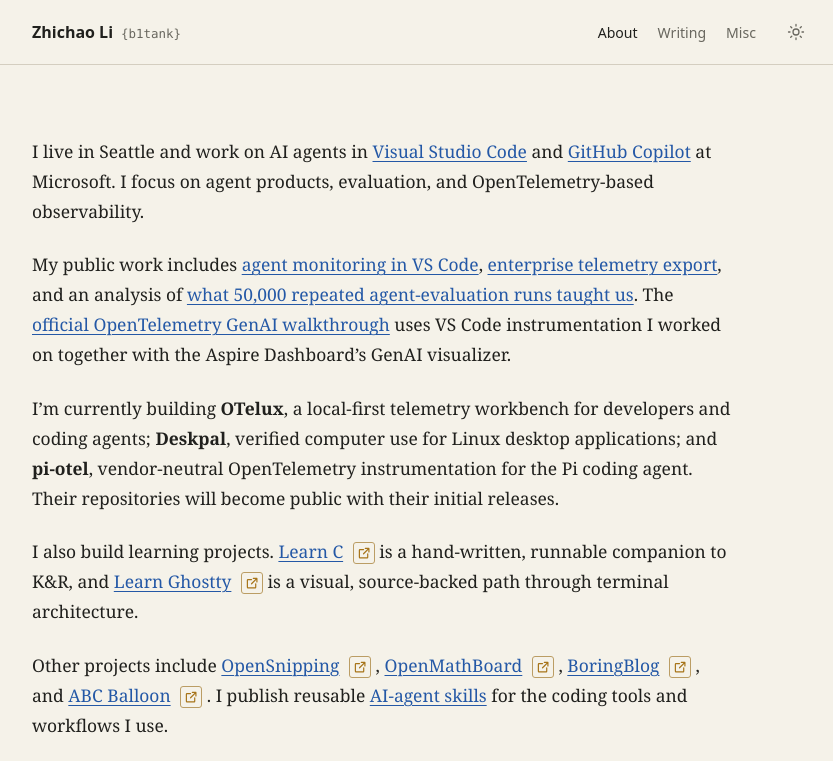
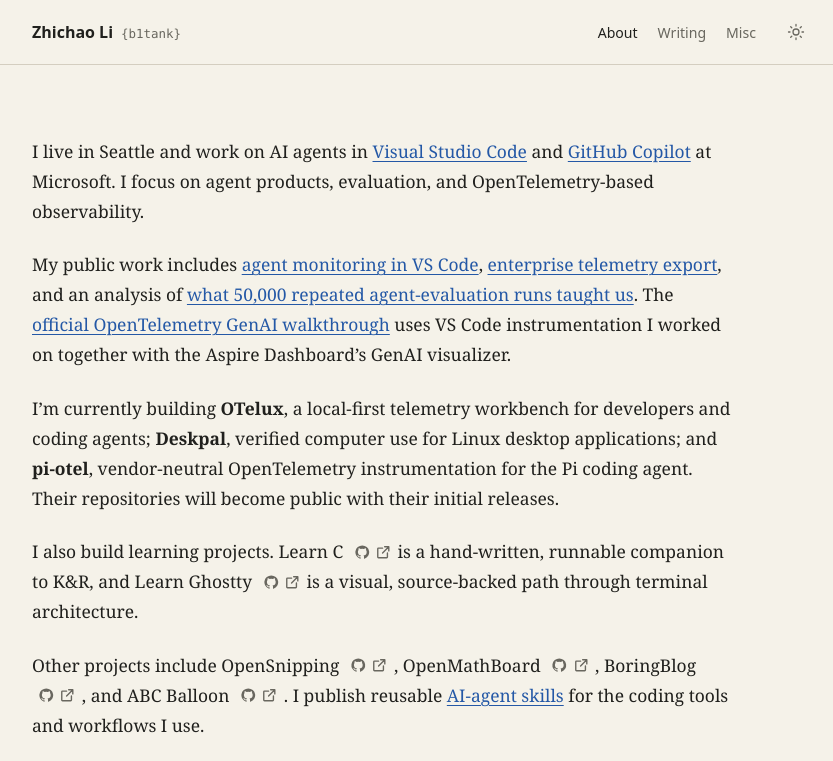
Before and after one commit to b1tank/b1tank.github.io, an Astro site: page / in a window 1280 px wide. Shown: the top 761 px of the page, without its empty margins (218-1051 px from the left). Built offline with nearby package versions, Linux system fonts and the light colour scheme; Astro itself is replaced by a stand-in of ours.

Commit message:
separate source and demo project icons

```diff
--- a/src/components/DemoLink.astro
+++ /dev/null
@@ -1,10 +0,0 @@
----
-interface Props { href: string; label: string; }
-const { href, label } = Astro.props;
----
-<a class="demo-link" href={href} aria-label={`Open ${label} demo`} title={`Open ${label} demo`}>
-  <svg viewBox="0 0 24 24" aria-hidden="true">
-    <path d="M14 4h6v6M20 4l-9 9" />
-    <path d="M18 13v6a1 1 0 0 1-1 1H5a1 1 0 0 1-1-1V7a1 1 0 0 1 1-1h6" />
-  </svg>
-</a>
--- /dev/null
+++ b/src/components/ProjectLinks.astro
@@ -0,0 +1,12 @@
+---
+interface Props { repository: string; demo?: string; label: string; }
+const { repository, demo, label } = Astro.props;
+---
+<span class="project-links-inline">
+  <a class="project-icon" href={repository} aria-label={`View ${label} source on GitHub`} title="View source on GitHub">
+    <svg viewBox="0 0 24 24" aria-hidden="true"><path class="fill" d="M12 2a10 10 0 0 0-3.16 19.49c.5.09.68-.22.68-.48v-1.87c-2.78.6-3.37-1.18-3.37-1.18-.45-1.16-1.11-1.47-1.11-1.47-.91-.62.07-.61.07-.61 1 .07 1.53 1.03 1.53 1.03.9 1.53 2.35 1.09 2.92.83.09-.65.35-1.09.64-1.34-2.22-.25-4.55-1.11-4.55-4.94 0-1.09.39-1.98 1.03-2.68-.1-.25-.45-1.27.1-2.64 0 0 .84-.27 2.75 1.02A9.6 9.6 0 0 1 12 6.82a9.6 9.6 0 0 1 2.5.34c1.91-1.29 2.75-1.02 2.75-1.02.55 1.37.2 2.39.1 2.64.64.7 1.03 1.59 1.03 2.68 0 3.84-2.34 4.68-4.57 4.93.36.31.68.92.68 1.86V21c0 .27.18.58.69.48A10 10 0 0 0 12 2Z"/></svg>
+  </a>
+  {demo && <a class="project-icon" href={demo} aria-label={`Open ${label} demo`} title="Open demo">
+    <svg viewBox="0 0 24 24" aria-hidden="true"><path d="M14 4h6v6M20 4l-9 9"/><path d="M18 13v6a1 1 0 0 1-1 1H5a1 1 0 0 1-1-1V7a1 1 0 0 1 1-1h6"/></svg>
+  </a>}
+</span>
--- a/src/pages/index.astro
+++ b/src/pages/index.astro
@@ -1,6 +1,6 @@
 ---
 import BaseLayout from '../layouts/BaseLayout.astro';
-import DemoLink from '../components/DemoLink.astro';
+import ProjectLinks from '../components/ProjectLinks.astro';
 ---
 <BaseLayout>
   <div class="shell simple-page">
@@ -11,9 +11,9 @@
 
       <p>I’m currently building <strong>OTelux</strong>, a local-first telemetry workbench for developers and coding agents; <strong>Deskpal</strong>, verified computer use for Linux desktop applications; and <strong>pi-otel</strong>, vendor-neutral OpenTelemetry instrumentation for the Pi coding agent. Their repositories will become public with their initial releases.</p>
 
-      <p>I also build learning projects. <a href="https://github.com/b1tank/learnc">Learn C</a><DemoLink href="https://b1tank.github.io/learnc/" label="Learn C" /> is a hand-written, runnable companion to K&amp;R, and <a href="https://github.com/b1tank/learn-ghostty">Learn Ghostty</a><DemoLink href="https://b1tank.github.io/learn-ghostty/" label="Learn Ghostty" /> is a visual, source-backed path through terminal architecture.</p>
+      <p>I also build learning projects. <span class="project-name">Learn C</span><ProjectLinks repository="https://github.com/b1tank/learnc" demo="https://b1tank.github.io/learnc/" label="Learn C" /> is a hand-written, runnable companion to K&amp;R, and <span class="project-name">Learn Ghostty</span><ProjectLinks repository="https://github.com/b1tank/learn-ghostty" demo="https://b1tank.github.io/learn-ghostty/" label="Learn Ghostty" /> is a visual, source-backed path through terminal architecture.</p>
 
-      <p>Other projects include <a href="https://github.com/b1tank/opensnipping-web">OpenSnipping</a><DemoLink href="https://b1tank.github.io/projects/opensnipping/demo/" label="OpenSnipping" />, <a href="https://github.com/b1tank/openmathboard">OpenMathBoard</a><DemoLink href="https://lezhi.school" label="OpenMathBoard" />, <a href="https://github.com/b1tank/boringblog">BoringBlog</a><DemoLink href="https://lezhiweng.com" label="BoringBlog" />, and <a href="https://github.com/b1tank/abc">ABC Balloon</a><DemoLink href="https://b1tank.github.io/projects/abc/demo/" label="ABC Balloon" />. I publish reusable <a href="https://github.com/b1tank/skills">AI-agent skills</a> for the coding tools and workflows I use.</p>
+      <p>Other projects include <span class="project-name">OpenSnipping</span><ProjectLinks repository="https://github.com/b1tank/opensnipping-web" demo="https://b1tank.github.io/projects/opensnipping/demo/" label="OpenSnipping" />, <span class="project-name">OpenMathBoard</span><ProjectLinks repository="https://github.com/b1tank/openmathboard" demo="https://lezhi.school" label="OpenMathBoard" />, <span class="project-name">BoringBlog</span><ProjectLinks repository="https://github.com/b1tank/boringblog" demo="https://lezhiweng.com" label="BoringBlog" />, and <span class="project-name">ABC Balloon</span><ProjectLinks repository="https://github.com/b1tank/abc" demo="https://b1tank.github.io/projects/abc/demo/" label="ABC Balloon" />. I publish reusable <a href="https://github.com/b1tank/skills">AI-agent skills</a> for the coding tools and workflows I use.</p>
 
       <p>Before developer tools, I worked on cloud infrastructure, distributed tracing, and Azure Managed Grafana. My route into software began in chemical engineering and scientific computing, including a <a href="https://github.com/b1tank/coag">C++ aerosol model</a> that ran 90% faster than its legacy Fortran implementation.</p>
 
--- a/src/pages/misc.astro
+++ b/src/pages/misc.astro
@@ -1,6 +1,6 @@
 ---
 import BaseLayout from '../layouts/BaseLayout.astro';
-import DemoLink from '../components/DemoLink.astro';
+import ProjectLinks from '../components/ProjectLinks.astro';
 ---
 <BaseLayout title="Misc" description="Smaller tools, earlier scientific work, and assorted interests from Zhichao Li.">
   <div class="shell simple-page">
@@ -9,7 +9,7 @@
 
       <p>My earlier scientific work includes a <a href="https://github.com/b1tank/DSM-f90">Fortran aerosol model</a>, a few <a href="https://github.com/b1tank/computational-fluid-dynamics-basics">computational-fluid-dynamics fundamentals</a>, and <a href="https://github.com/b1tank/kmeans-clustering-pyspark">geospatial clustering with PySpark</a>.</p>
 
-      <p>I maintain <a href="https://github.com/b1tank/boringblog">BoringBlog</a><DemoLink href="https://lezhiweng.com" label="BoringBlog" /> for my family and occasionally build things with them, including <a href="https://github.com/b1tank/abc">ABC Balloon</a><DemoLink href="https://b1tank.github.io/projects/abc/demo/" label="ABC Balloon" />.</p>
+      <p>I maintain <span class="project-name">BoringBlog</span><ProjectLinks repository="https://github.com/b1tank/boringblog" demo="https://lezhiweng.com" label="BoringBlog" /> for my family and occasionally build things with them, including <span class="project-name">ABC Balloon</span><ProjectLinks repository="https://github.com/b1tank/abc" demo="https://b1tank.github.io/projects/abc/demo/" label="ABC Balloon" />.</p>
 
       <p>When I’m away from the keyboard, I like basketball and billiards. I’m a Warriors fan and still find Stephen Curry’s combination of movement, geometry, repetition, and calm unusually instructive.</p>
     </article>
--- a/src/styles/global.css
+++ b/src/styles/global.css
@@ -70,9 +70,12 @@
   .simple-page { padding-top: clamp(44px, 7vw, 72px); }
   .plain-content { max-width: 700px; font: 1.09rem/1.72 var(--serif); }
   .plain-content p + p { margin-top: 1.35em; }
-  .demo-link { display: inline-flex; align-items: center; justify-content: center; width: 1.25em; height: 1.25em; margin-left: .3em; color: var(--gold); border: 1px solid color-mix(in srgb, var(--gold) 55%, var(--line)); border-radius: 3px; text-decoration: none; vertical-align: -.12em; }
-  .demo-link:hover { color: var(--blue); border-color: var(--blue); }
-  .demo-link svg { width: .82em; height: .82em; fill: none; stroke: currentColor; stroke-width: 2; stroke-linecap: round; stroke-linejoin: round; }
+  .project-name { color: var(--ink); white-space: nowrap; }
+  .project-links-inline { display: inline-flex; align-items: center; gap: .28em; margin-inline: .34em .08em; vertical-align: -.1em; }
+  .project-icon { display: inline-flex; color: var(--muted); text-decoration: none; }
+  .project-icon:hover { color: var(--blue); }
+  .project-icon svg { width: .95em; height: .95em; fill: none; stroke: currentColor; stroke-width: 2; stroke-linecap: round; stroke-linejoin: round; }
+  .project-icon svg .fill { fill: currentColor; stroke: none; }
 
   .writing-list { padding: 0; list-style: none; }
   .writing-list li { display: flex; align-items: baseline; justify-content: space-between; gap: 28px; padding-block: 15px; border-bottom: 1px solid var(--line); }
```
